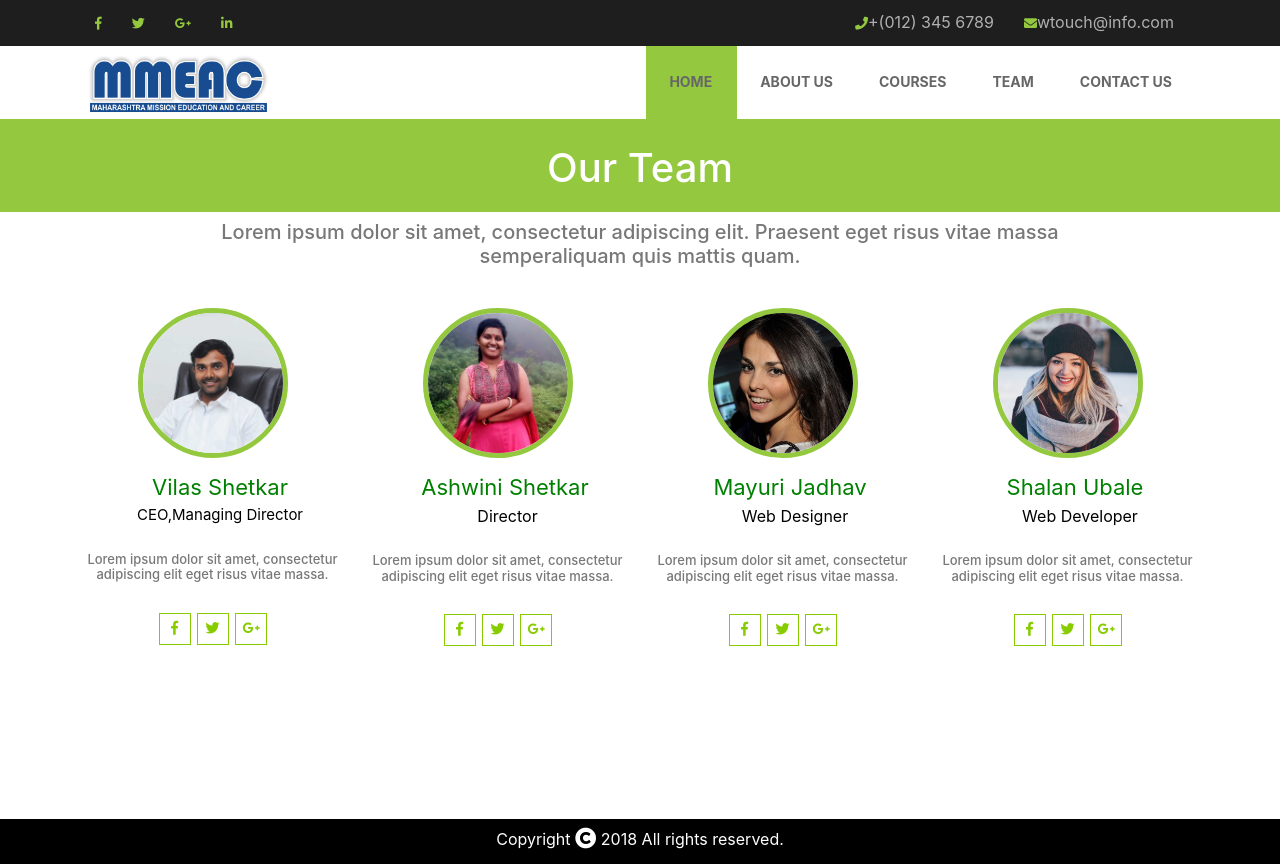
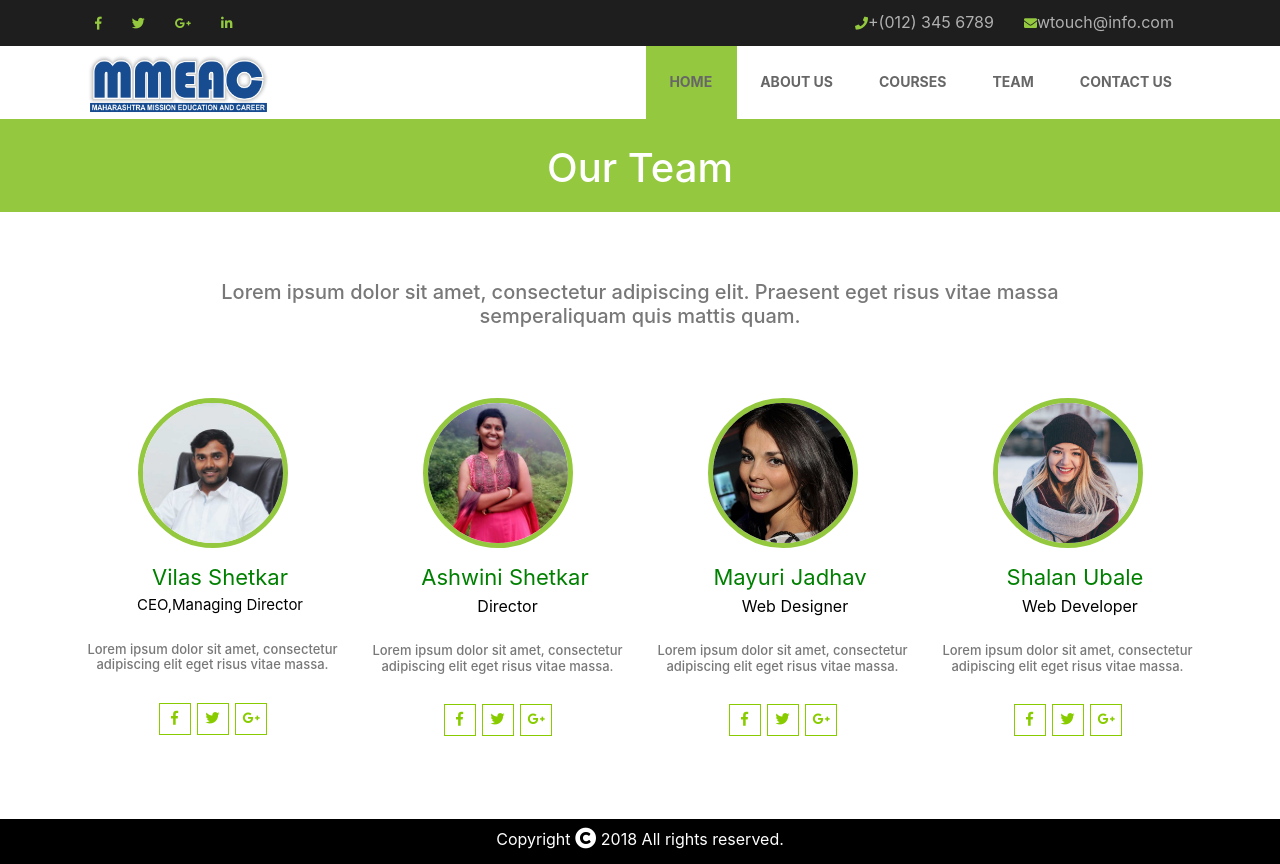
Before and after one commit to apekshanawale/Website, an Angular app: page /Team in a window 1280 px wide. Built offline with nearby package versions, Linux system fonts and the light colour scheme.

Commit message:
layout chnage

```diff
--- a/src/app/pages/team/team.component.scss
+++ b/src/app/pages/team/team.component.scss
@@ -12,11 +12,13 @@ h1{
 h5{
 	text-align:center;
 	color:$col3;
-	margin-bottom:-40px;
+	margin-bottom: -10px;
+    padding-top: 60px;
 }
 .body1{
 	/*background: linear-gradient(to right, #66ff99, #66ff33);*/
 	background-color:white;
+
 
 height:700px;
 	.container
```
